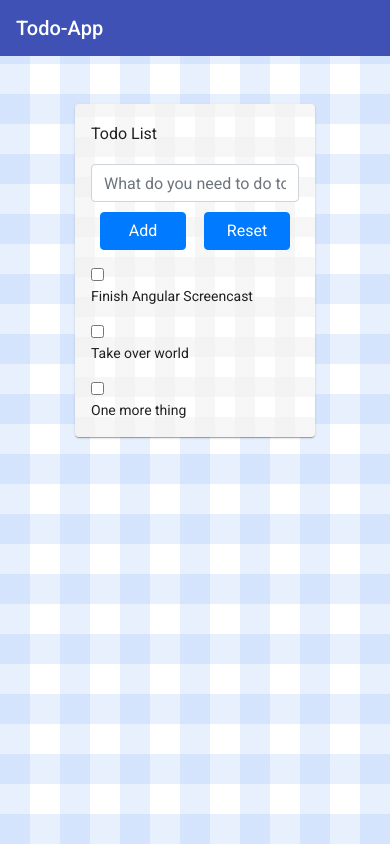
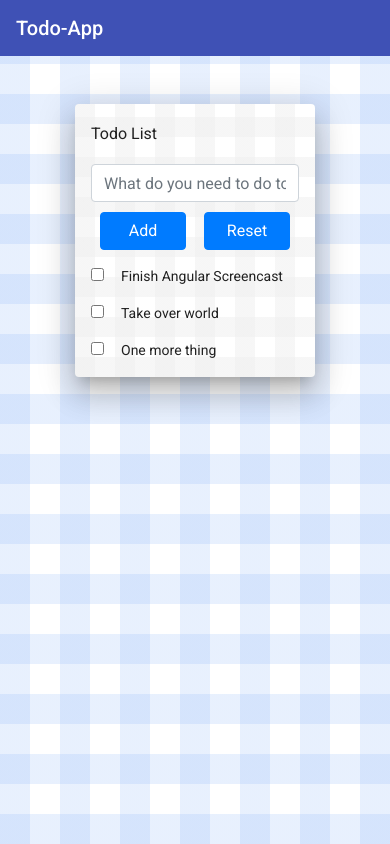
Before and after one commit to tom29paul/App-Todo, an Angular app: page / in a window 390 px wide. Built offline with nearby package versions, Linux system fonts and the light colour scheme.

Commit message:
Added CSS fixes

```diff
--- a/src/app/app.component.html
+++ b/src/app/app.component.html
@@ -9,7 +9,7 @@
     </p>
 
     <div class="container txt-cnt mt-5">
-        <mat-card class="col-md-8 col-8">
+        <mat-card class="col-md-8 col-8 mat-elevation-z19 bg-white">
             <h3>Todo List</h3>
             <!-- Add-Todo -->
             <div class="row">
@@ -20,7 +20,7 @@
             <div class="todo-item" *ngFor="let todo of todosFiltered()">
                 <div class="row todo-item mt-3">
                     <!-- checkbox -->
-                    <span class="col"> <input type="checkbox" [(ngModel)]="todo.completed"></span>
+                    <span class="col-1 col-md-1"> <input type="checkbox" [(ngModel)]="todo.completed"></span>
                     <!-- display-todo -->
                     <div class="todo-item-label col-md-8 col-10" [ngClass]="{ 'completed' : todo.completed }">{{ todo.title }}</div>
                     <!-- delete-todo -->
```
